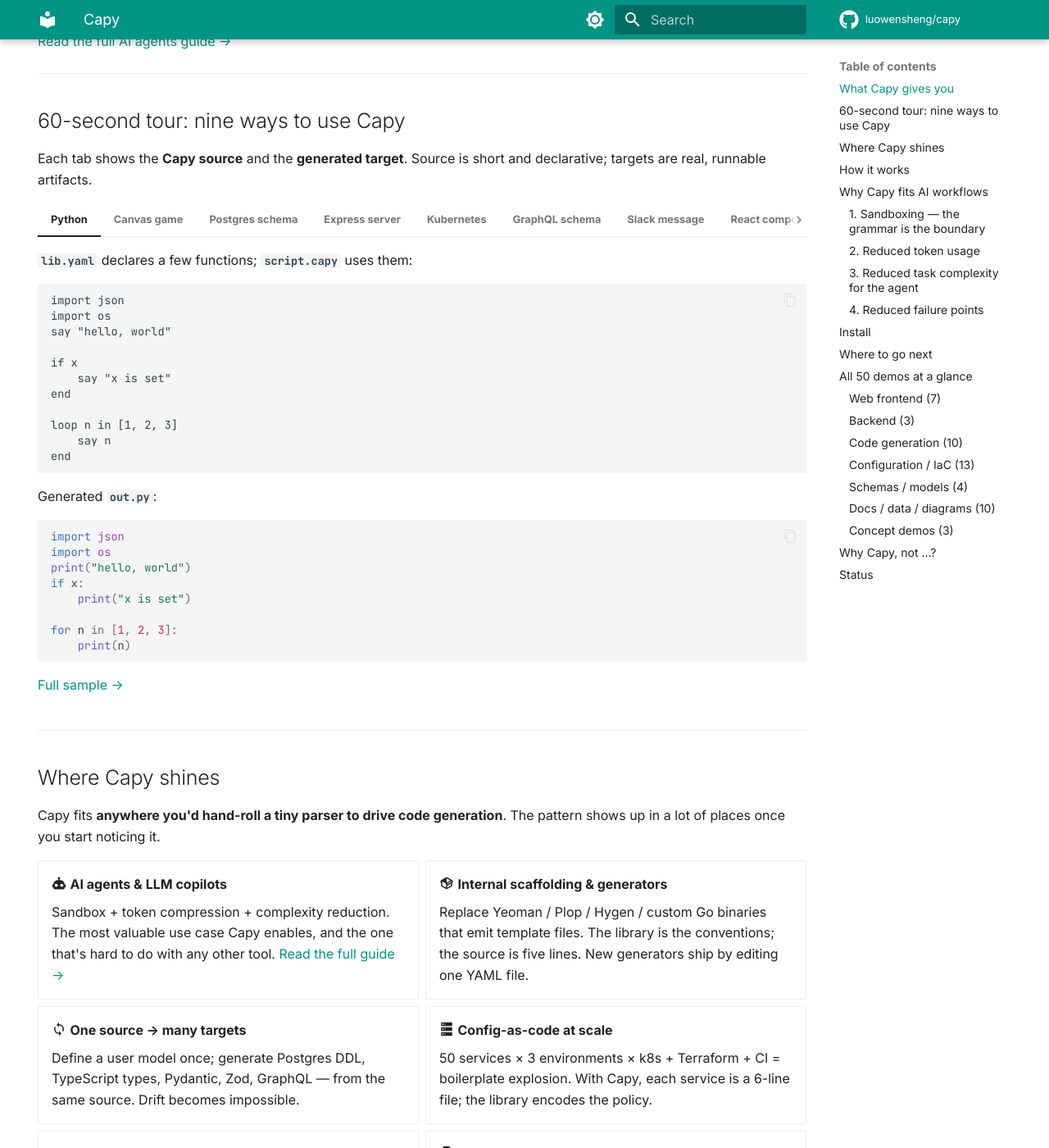
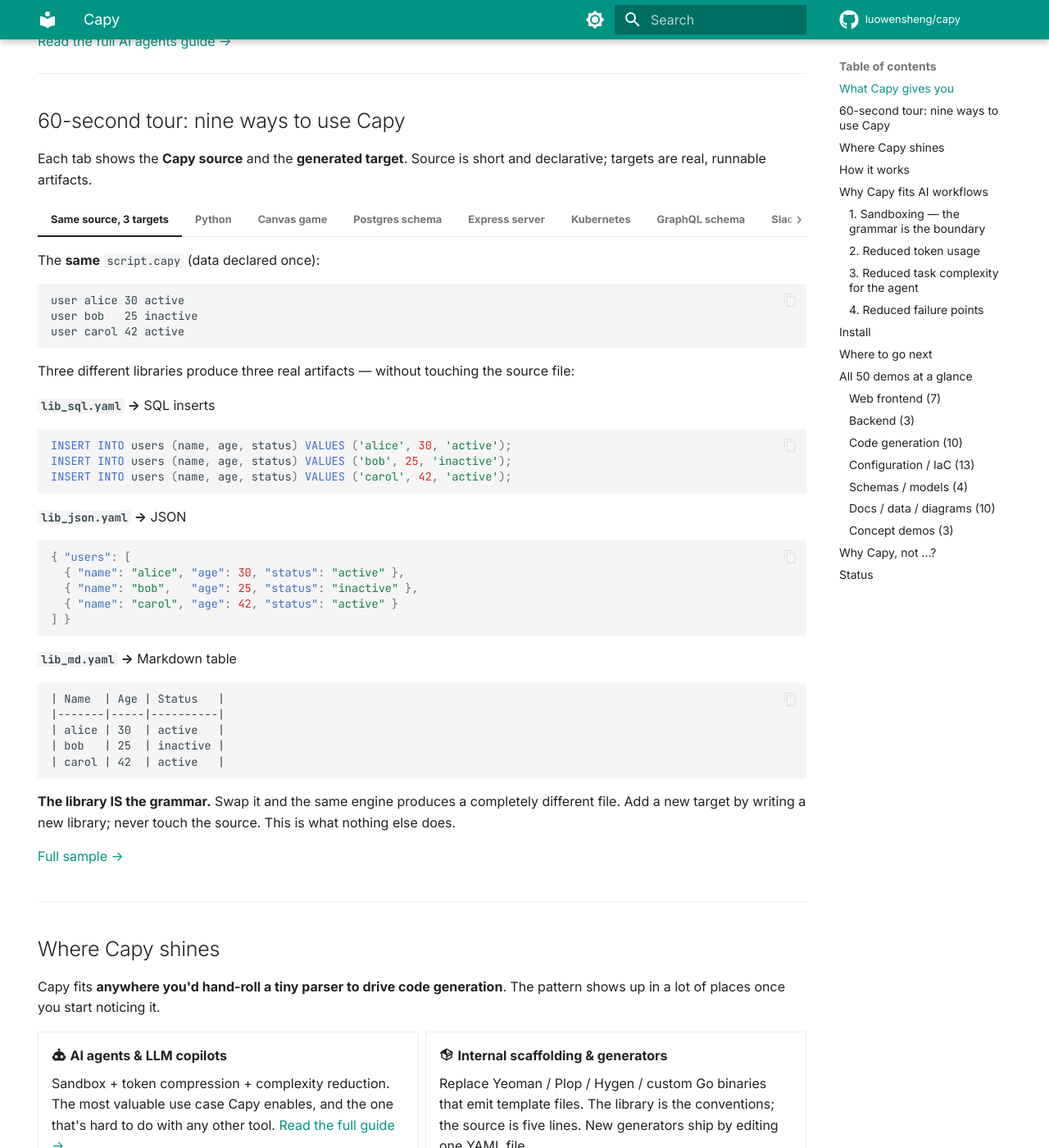
Before and after one commit to luowensheng/capy, an MkDocs documentation site: the page built from docs/index.md, in a window 1280 px wide and 1400 px high, scrolled down 787 px. Shown: the whole window at 82% size. Built offline with MkDocs 1.6.1 and Material for MkDocs 9.7.7, drawn with Linux system fonts in a browser that asks for light colours; comment, search, counter and statistics services are not loaded.

Commit message:
docs(site): replace redundant Python teaser with multi-target demo
The first tab of the 60-second tour used to be a basic Python example
that's already covered later in the tour. Replace it with a unique
demonstration: the same script.capy compiled by three different
libraries into SQL inserts, JSON, and a Markdown table — without
touching the source.

This is the killer Capy property: the library IS the grammar. No
other tool can take one source file and produce a SQL file, a JSON
document, AND a Markdown table just by swapping the YAML config.

Includes a new samples/multi-target-demo/ with all three lib files,
the shared script, and golden expected outputs — verified runs:

  lib_sql.yaml  → INSERT INTO users (name, age, status) VALUES (...)
  lib_json.yaml → { "users": [{ "name": "alice", ... }, ...] }
  lib_md.yaml   → | Name | Age | Status | table

The Python tour tab moves to second position; everything else stays.

````diff
--- a/docs/index.md
+++ b/docs/index.md
@@ -55,9 +55,56 @@
 Each tab shows the **Capy source** and the **generated target**.
 Source is short and declarative; targets are real, runnable artifacts.
 
+=== "Same source, 3 targets"
+
+    The **same** `script.capy` (data declared once):
+
+    ```
+    user alice 30 active
+    user bob   25 inactive
+    user carol 42 active
+    ```
+
+    Three different libraries produce three real artifacts — without
+    touching the source file:
+
+    **`lib_sql.yaml` →** SQL inserts
+
+    ```sql
+    INSERT INTO users (name, age, status) VALUES ('alice', 30, 'active');
+    INSERT INTO users (name, age, status) VALUES ('bob', 25, 'inactive');
+    INSERT INTO users (name, age, status) VALUES ('carol', 42, 'active');
+    ```
+
+    **`lib_json.yaml` →** JSON
+
+    ```json
+    { "users": [
+      { "name": "alice", "age": 30, "status": "active" },
+      { "name": "bob",   "age": 25, "status": "inactive" },
+      { "name": "carol", "age": 42, "status": "active" }
+    ] }
+    ```
+
+    **`lib_md.yaml` →** Markdown table
+
+    ```
+    | Name  | Age | Status   |
+    |-------|-----|----------|
+    | alice | 30  | active   |
+    | bob   | 25  | inactive |
+    | carol | 42  | active   |
+    ```
+
+    **The library IS the grammar.** Swap it and the same engine produces
+    a completely different file. Add a new target by writing a new
+    library; never touch the source. This is what nothing else does.
+
+    [Full sample →](https://github.com/luowensheng/capy/tree/main/samples/multi-target-demo)
+
 === "Python"
 
-    **`lib.yaml`** declares a few functions; **`script.capy`** uses them:
+    A small source language with imports + control flow:
 
     ```
     import json
````
Also changed, not shown: samples/multi-target-demo/README.md (added, +17 -0 lines), 7 other files.
